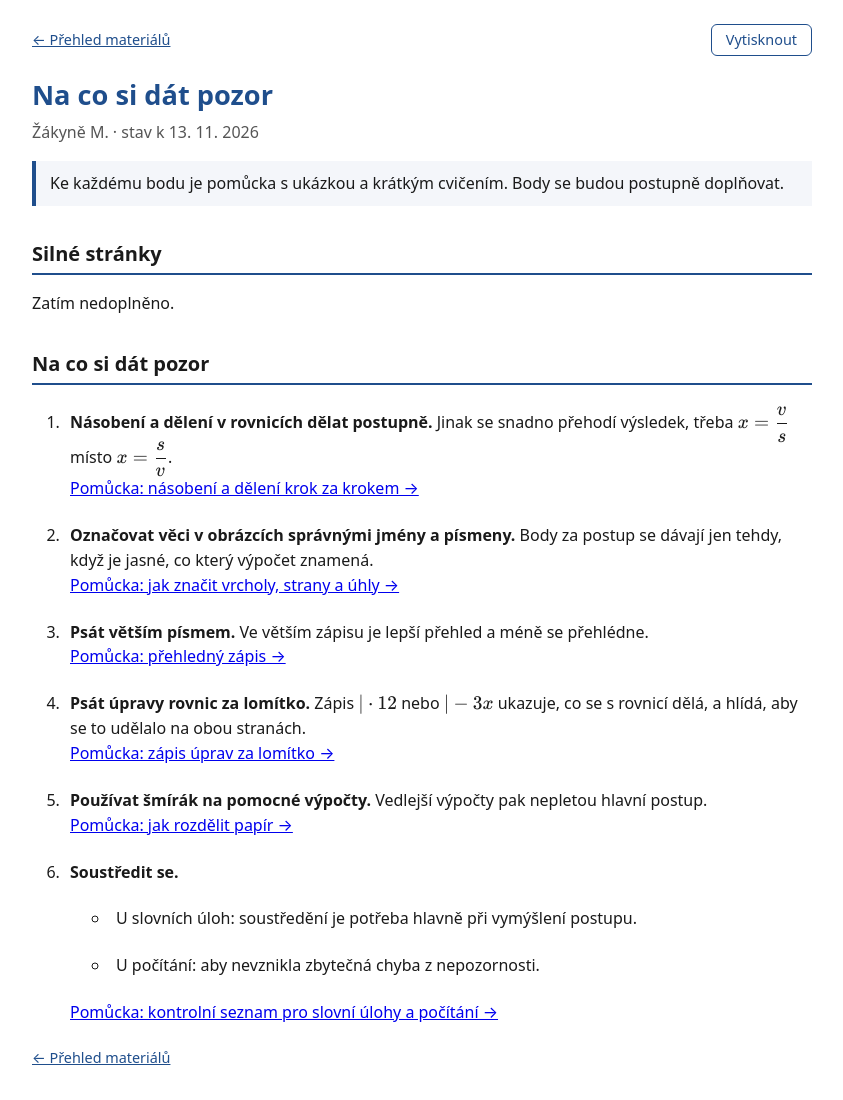
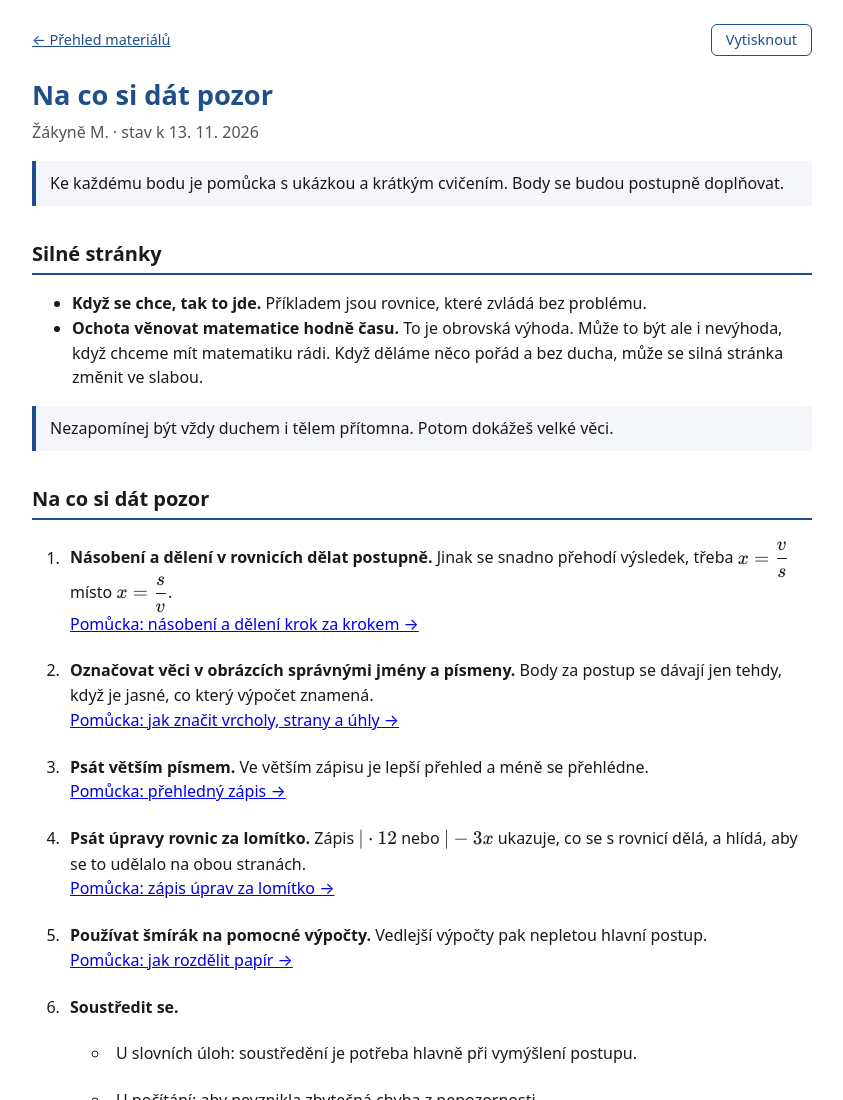
Before and after one commit to martinbohaty3/MaMatika, a plain HTML site: page pozor-m.html in a window 1280 px wide. Shown: the top 1100 px of the page, without its empty margins (218-1061 px from the left). Drawn offline with nearby package versions, Linux system fonts and the light colour scheme.

Commit message:
Doplněny silné stránky žákyně M.
Co-Authored-By: Claude Opus 5.5 <noreply@anthropic.com>

```diff
--- a/pozor-m.html
+++ b/pozor-m.html
@@ -19,7 +19,11 @@
 <div class="note">Ke každému bodu je pomůcka s ukázkou a krátkým cvičením. Body se budou postupně doplňovat.</div>
 
 <h2>Silné stránky</h2>
-<p>Zatím nedoplněno.</p>
+<ul>
+<li><strong>Když se chce, tak to jde.</strong> Příkladem jsou rovnice, které zvládá bez problému.</li>
+<li><strong>Ochota věnovat matematice hodně času.</strong> To je obrovská výhoda. Může to být ale i nevýhoda, když chceme mít matematiku rádi. Když děláme něco pořád a bez ducha, může se silná stránka změnit ve slabou.</li>
+</ul>
+<div class="note">Nezapomínej být vždy duchem i tělem přítomna. Potom dokážeš velké věci.</div>
 
 <h2>Na co si dát pozor</h2>
 <ol>
```
